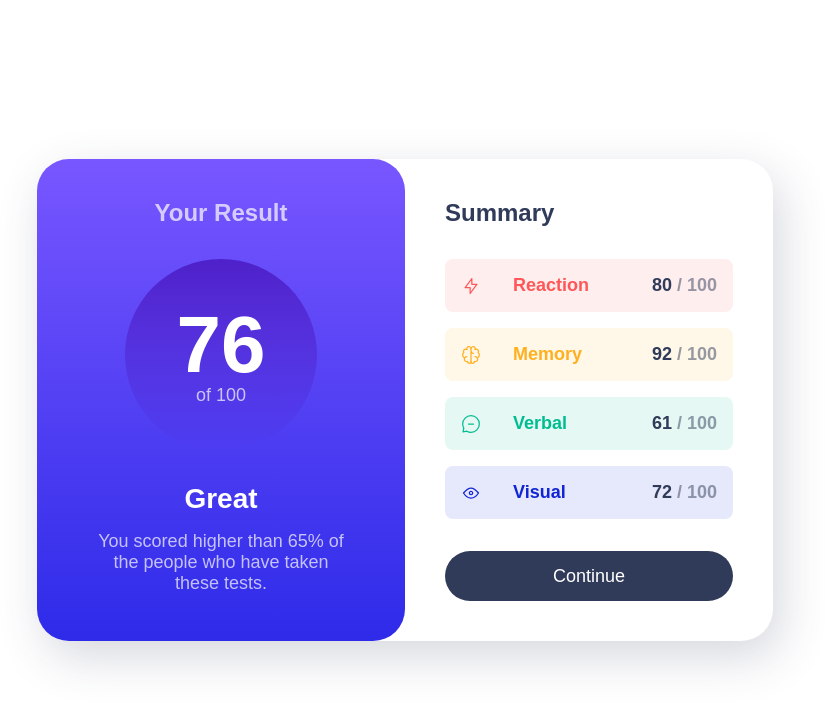
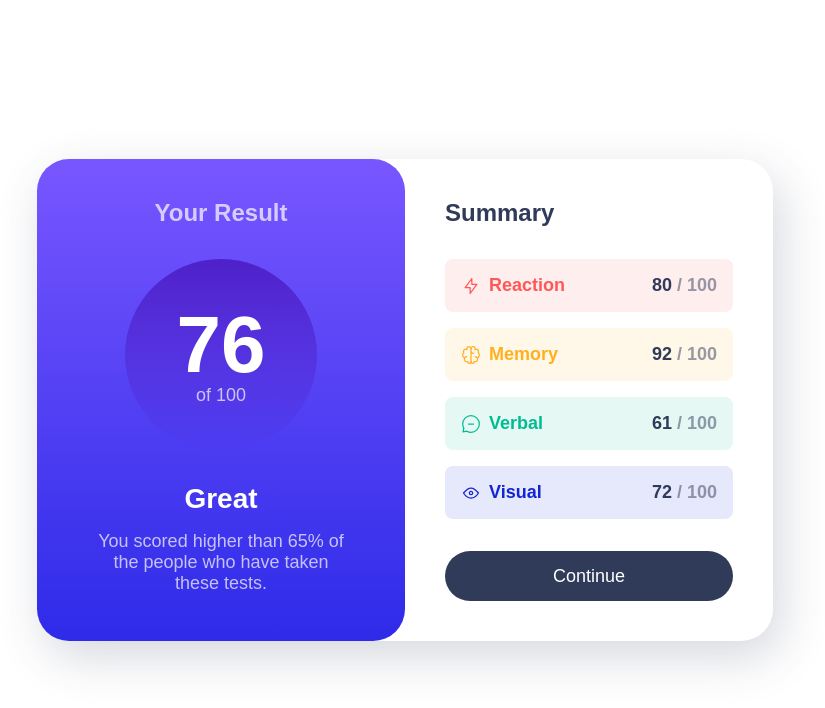
Before and after one commit to fady228/Results-summary-component-frontendmentor, a plain HTML site: page index.html in a window 1280 px wide. Shown: the whole page, without its empty margins (235-1060 px from the left). Drawn offline with Linux system fonts and the light colour scheme; a web font is replaced by a local one.

Commit message:
Update style.css

```diff
--- a/style.css
+++ b/style.css
@@ -96,7 +96,7 @@
   .flex-group {
     display: flex;
     align-items: center;
-    gap: 2rem;
+    gap: 0.5rem;
     flex-wrap: wrap;
   }
 
```
